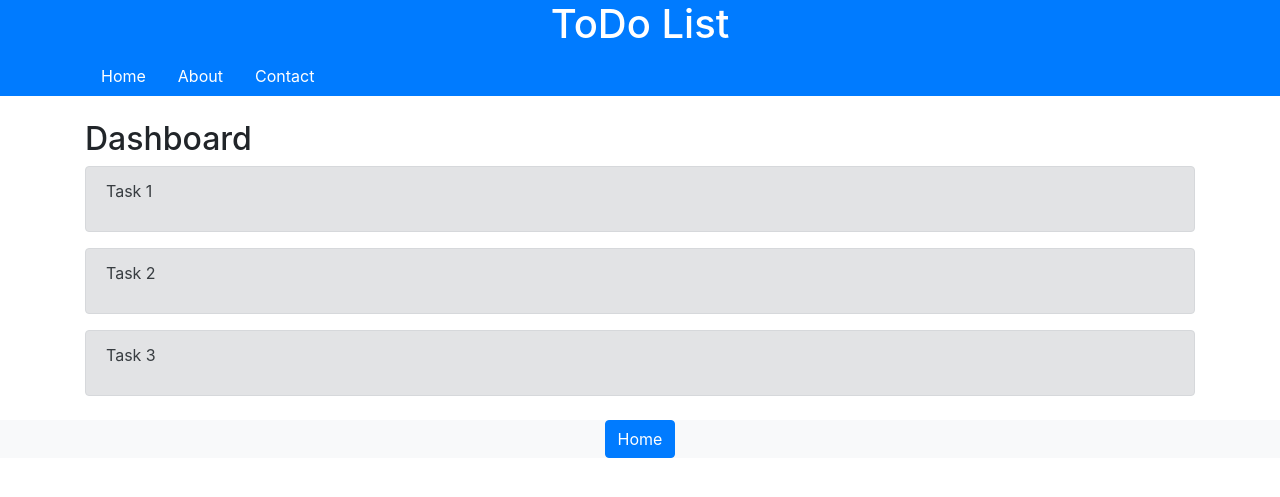
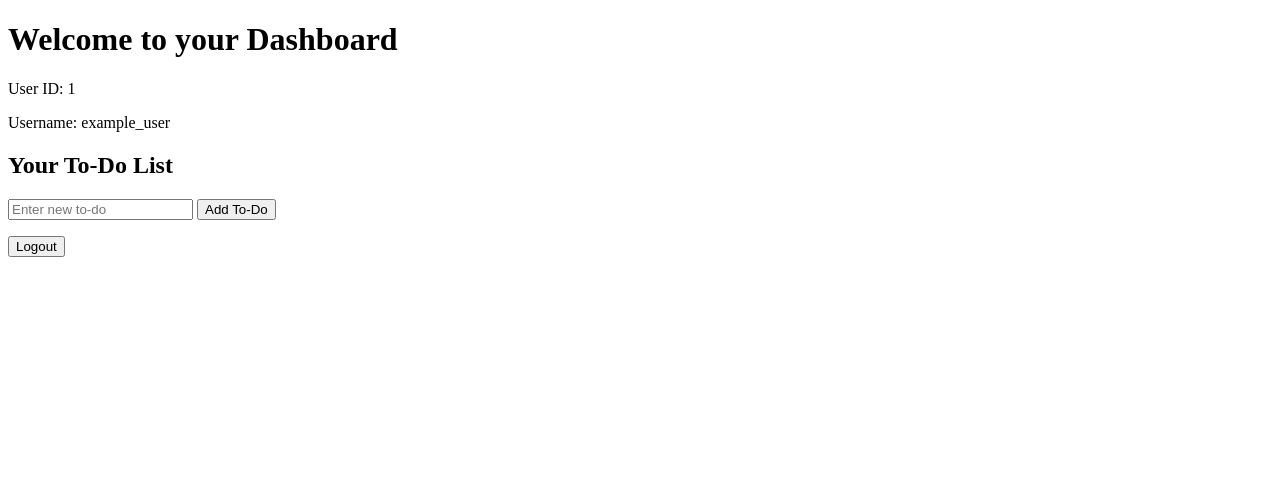
Before and after one commit to imamchris/ToDo, a Flask app: page /dashboard in a window 1280 px wide. Shown: the top 497 px of the page. Run offline with Flask 3, Linux system fonts and the light colour scheme; a user stored in the database is signed in; some libraries are stand-ins or nearby versions.

Commit message:
Attempted to fix logout button on dashoard and improve ToDo data

```diff
--- a/app.py
+++ b/app.py
@@ -47,7 +47,35 @@ def dashboard():
         flash('You need to login first', 'warning')
         return redirect(url_for('login'))
 
-    return render_template('dashboard.html')
+    with engine.connect() as conn:
+        result = conn.execute(text("SELECT * FROM todos WHERE user_id = :user_id"), {'user_id': session['user_id']}).fetchall()
+
+    todos = [{'id': row.id, 'description': row.description, 'completed': row.completed} for row in result]
+
+    return render_template('dashboard.html', todos=todos, username=session['username'], user_id=session['user_id'])
+
+@app.route('/add_todo', methods=['POST'])
+def add_todo():
+    if 'user_id' not in session:
+        flash('You need to login first', 'warning')
+        return redirect(url_for('login'))
+
+    description = request.form['description']
+
+    with engine.connect() as conn:
+        conn.execute(text("INSERT INTO todos (user_id, description, completed) VALUES (:user_id, :description, :completed)"),
+                     {'user_id': session['user_id'], 'description': description, 'completed': False})
+        conn.commit()
+
+    flash('Todo item added!', 'success')
+    return redirect(url_for('dashboard'))
+
+@app.route('/logout')
+def logout():
+    session.pop('user_id', None)
+    session.pop('username', None)
+    flash('You have been logged out.', 'success')
+    return redirect(url_for('login'))
 
 # Uncomment and complete the registration route if needed
 @app.route('/signup', methods=['GET', 'POST'])
@@ -70,5 +98,24 @@ def signup():
 
     return render_template('signup.html')
 
+@app.route('/complete_todo/<int:todo_id>')
+def complete_todo(todo_id):
+    if 'user_id' not in session:
+        flash('You need to login first', 'warning')
+        return redirect(url_for('login'))
+
+    with engine.connect() as conn:
+        conn.execute(text("UPDATE todos SET completed = :completed WHERE id = :id AND user_id = :user_id"),
+                     {'completed': True, 'id': todo_id, 'user_id': session['user_id']})
+    conn.commit()
+
+    flash('Todo item marked as completed!', 'success')
+    return redirect(url_for('dashboard'))
+
 if __name__ == '__main__':
     app.run(debug=True)
+    # Create the todos table
+    with engine.connect() as conn:
+        conn.execute(text("DROP TABLE IF EXISTS todos"))
+        conn.execute(text("CREATE TABLE todos (id INTEGER PRIMARY KEY, user_id INTEGER, description TEXT, completed BOOLEAN, FOREIGN KEY(user_id) REFERENCES users(id))"))
+        conn.commit()
--- a/templates/dashboard.html
+++ b/templates/dashboard.html
@@ -3,45 +3,38 @@
 <head>
     <meta charset="UTF-8">
     <meta name="viewport" content="width=device-width, initial-scale=1.0">
-    <title>ToDo List Dashboard</title>
-    <link rel="stylesheet" href="https://stackpath.bootstrapcdn.com/bootstrap/4.5.2/css/bootstrap.min.css">
-    <link rel="stylesheet" href="/static/style.css">
+    <title>Dashboard</title>
 </head>
 <body>
-    <header class="bg-primary text-white">
-        <div class="container">
-            <div id="branding">
-                <h1>ToDo List</h1>
-            </div>
-            <nav>
-                <ul class="nav">
-                    <li class="nav-item"><a class="nav-link text-white" href="#">Home</a></li>
-                    <li class="nav-item"><a class="nav-link text-white" href="#">About</a></li>
-                    <li class="nav-item"><a class="nav-link text-white" href="#">Contact</a></li>
-                </ul>
-            </nav>
-        </div>
-    </header>
-    <div class="container mt-4">
-        <div class="main-content">
-            <h2>Dashboard</h2>
-            <div class="todo-item alert alert-secondary">
-                <p>Task 1</p>
-            </div>
-            <div class="todo-item alert alert-secondary">
-                <p>Task 2</p>
-            </div>
-            <div class="todo-item alert alert-secondary">
-                <p>Task 3</p>
-            </div>
-        </div>
-    </div>
-    <footer class="bg-light text-center mt-4">
-        <div class="container">
-            <form action="{{ url_for('home') }}" method="get">
-                <button type="submit" class="btn btn-primary">Home</button>
-            </form>
-        </div>
+    <h1>Welcome to your Dashboard</h1>
+    <p>User ID: {{ user_id }}</p>
+    <p>Username: {{ username }}</p>
+
+    <h2>Your To-Do List</h2>
+    <form action="{{ url_for('add_todo') }}" method="post">
+        <input type="text" name="description" placeholder="Enter new to-do" required>
+        <button type="submit">Add To-Do</button>
+    </form>
+    <ul>
+        {% for todo in todos %}
+            <li>
+                {{ todo.description }}
+                {% if not todo.completed %}
+                    <form action="{{ url_for('complete_todo', todo_id=todo.id) }}" method="post" style="display:inline;">
+                        <button type="submit">Complete</button>
+                    </form>
+                {% endif %}
+                <form action="{{ url_for('delete_todo', todo_id=todo.id) }}" method="post" style="display:inline;">
+                    <button type="submit">Delete</button>
+                </form>
+            </li>
+        {% endfor %}
+    </ul>
+
+    <footer>
+        <form action="{{ url_for('logout') }}" method="get">
+            <button type="submit">Logout</button>
+        </form>
     </footer>
 </body>
 </html>
```
Also changed, not shown: todo.db (added), user_data.db.
